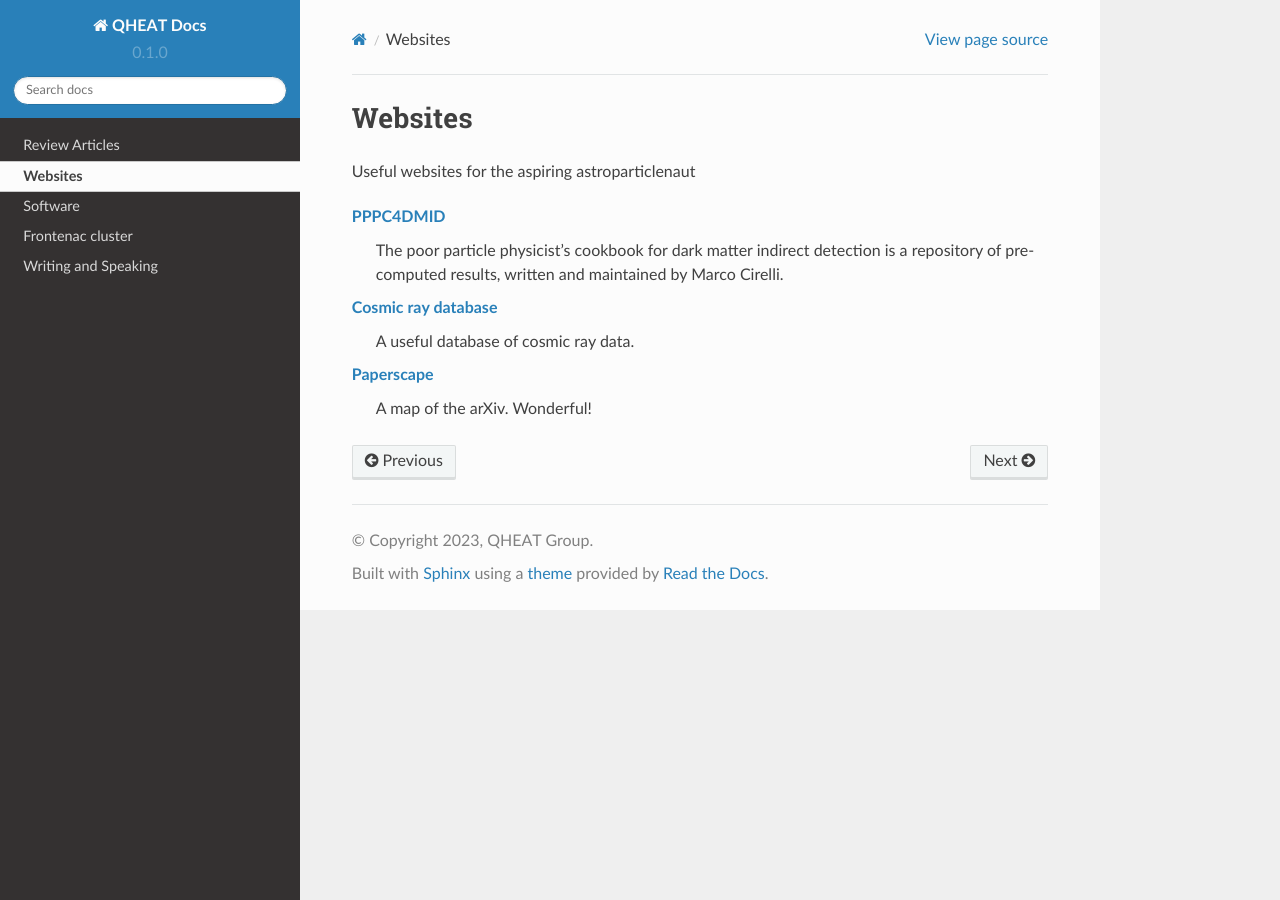
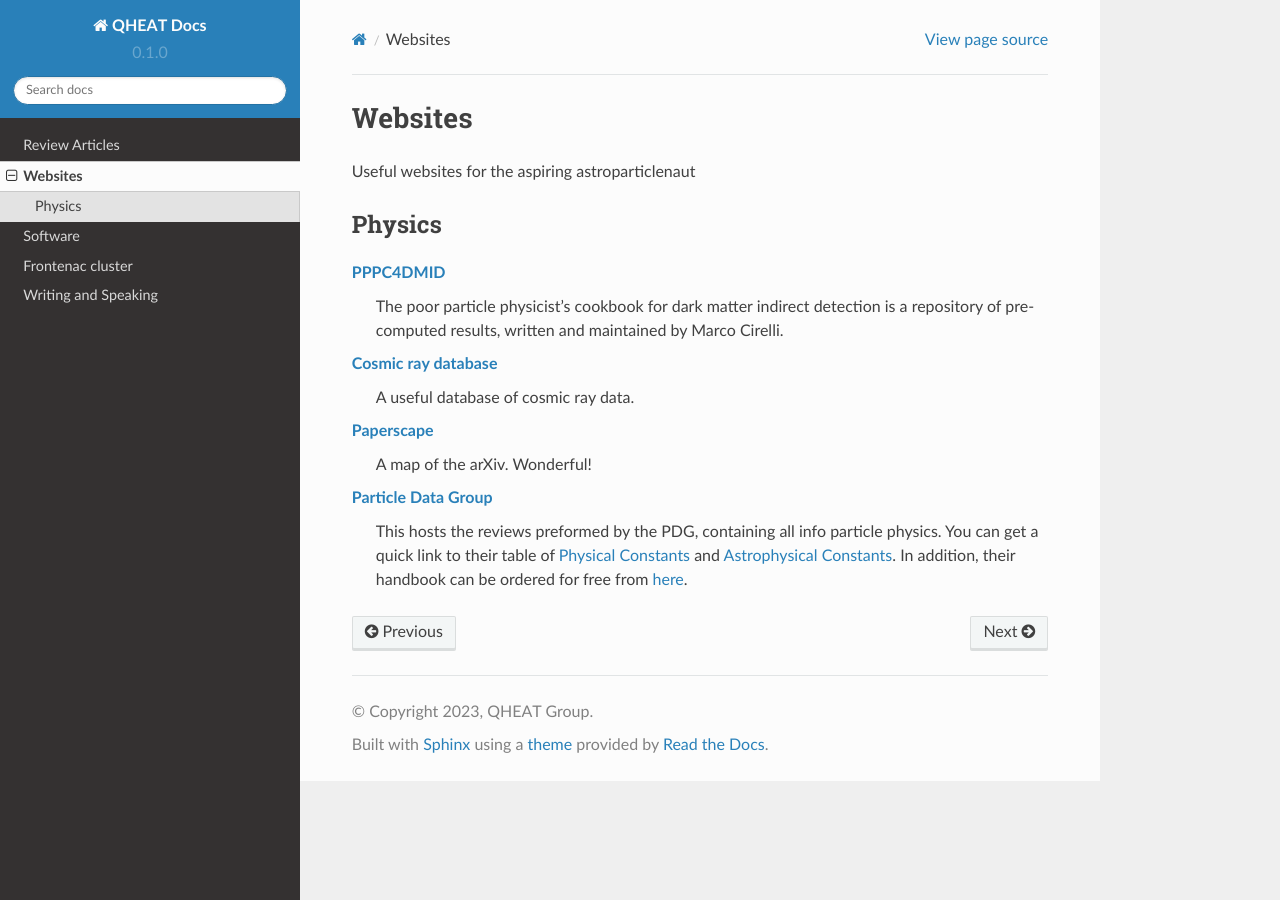
Before and after one commit to aaronvincent/QHEAT, a Sphinx documentation site: the page built from docs/source/websites.rst, in a window 1280 px wide. Built offline with Sphinx 7.4.7 and the Read the Docs theme 2.0.0, drawn with Linux system fonts in a browser that asks for light colours.

Commit message:
Adding the PDG to the 'Physics' section

```diff
--- a/docs/source/websites.rst
+++ b/docs/source/websites.rst
@@ -5,7 +5,8 @@ Useful websites for the aspiring astroparticlenaut
 
 
 
-
+Physics
+-------
 
 `PPPC4DMID <http://www.marcocirelli.net/PPPC4DMID.html>`_
     The poor particle physicist's cookbook for dark matter indirect detection is a repository of pre-computed results, written and maintained by Marco Cirelli.
@@ -16,3 +17,12 @@ Useful websites for the aspiring astroparticlenaut
 
 `Paperscape <http://paperscape.org>`_
     A map of the arXiv. Wonderful!
+
+`Particle Data Group <https://pdg.lbl.gov/>`_
+    This hosts the reviews preformed by the PDG, containing all info particle
+    physics. You can get a quick link to their table of
+    `Physical Constants <https://pdg.lbl.gov/2023/web/viewer.html?file=%2F2023/reviews/rpp2022-rev-phys-constants.pdf>`_
+    and
+    `Astrophysical Constants <https://pdg.lbl.gov/2023/web/viewer.html?file=%2F2023/reviews/rpp2022-rev-astrophysical-constants.pdf>`_.
+    In addition, their handbook can be ordered for free from
+    `here <https://pdg.lbl.gov/2023/receive_our_products.html>`_.
```
